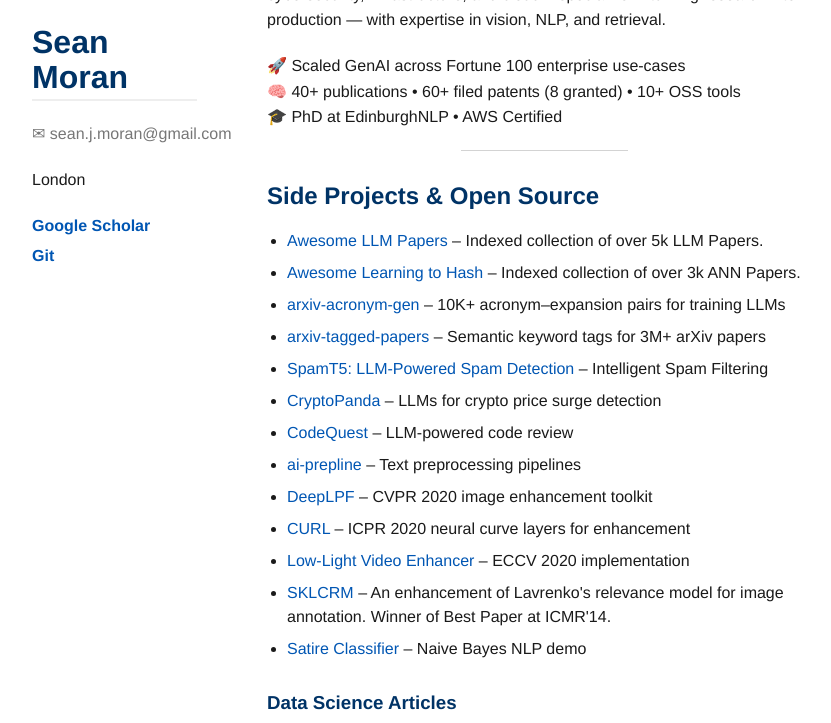
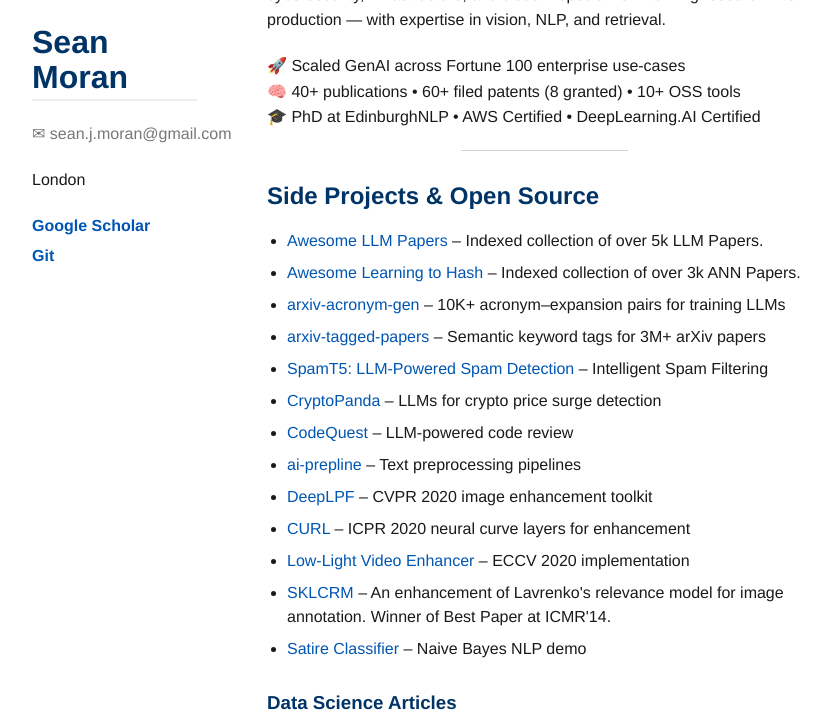
Before and after one commit to sjmoran/sjmoran.github.io, a Jekyll site: the page built from index.md, in a window 1280 px wide and 900 px high, cut to the strip 177-900 px from the top of the window. Shown: the whole strip, without its empty margins (8-839 px from the left). Built offline with Jekyll 4.4.1, drawn with Linux system fonts in a browser that asks for light colours.

Commit message:
Update hero.html

```diff
--- a/_includes/hero.html
+++ b/_includes/hero.html
@@ -6,6 +6,6 @@
 <p>
   🚀 Scaled GenAI across Fortune 100 enterprise use-cases<br>
   🧠 40+ publications • 60+ filed patents (8 granted) • 10+ OSS tools<br>
-  🎓 PhD at EdinburghNLP • AWS Certified
+  🎓 PhD at EdinburghNLP • AWS Certified • DeepLearning.AI Certified
 </p>
 <hr>
```
